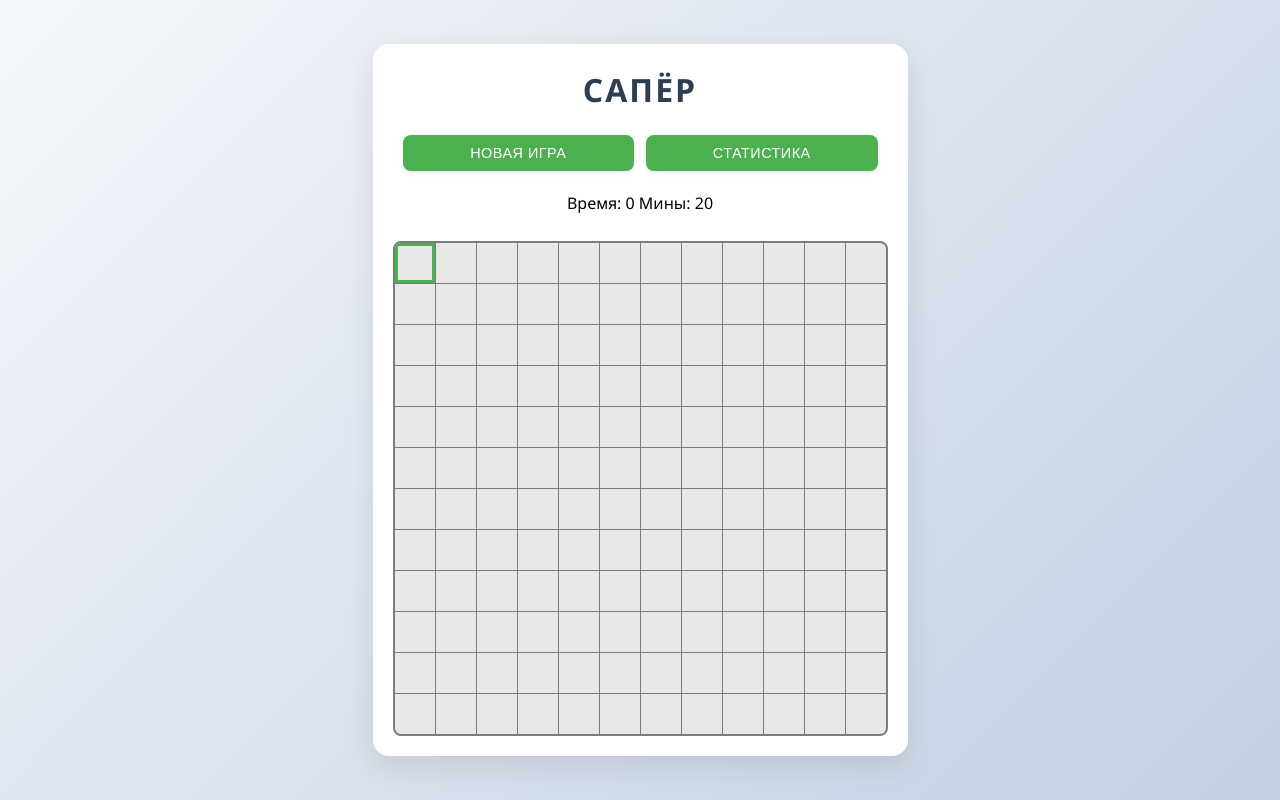
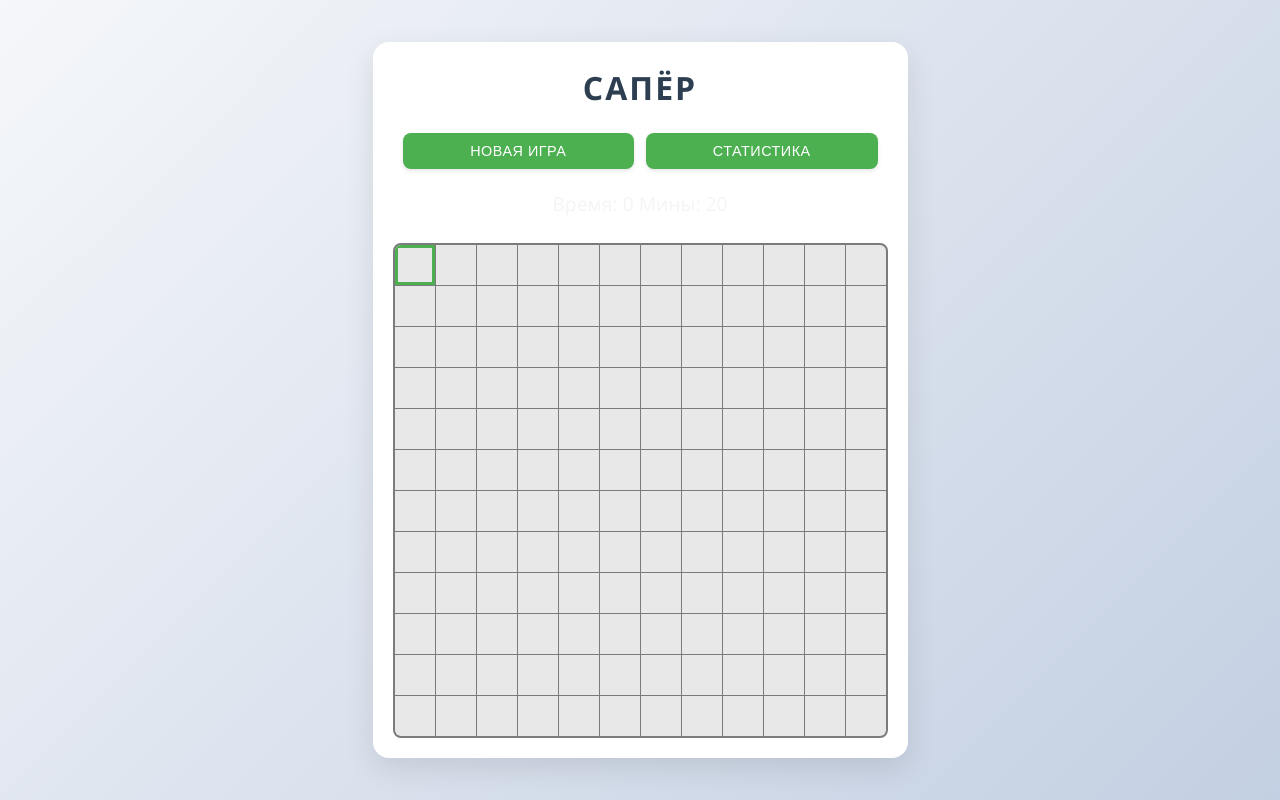
Before and after one commit to SNAcorp/shabalin, a FastAPI app: page /mineswipper in a window 1280 px wide. Run offline with FastAPI, Linux system fonts and the light colour scheme.

Commit message:
Innitial Commit

```diff
--- a/app/static/style.css
+++ b/app/static/style.css
@@ -56,6 +56,10 @@ h1 {
     gap: 12px;
     margin: 20px 0;
     padding: 0 10px;
+    text-align: center;
+}
+
+.inf {
     font-size: 1.2rem;
     color: whitesmoke;
     font-weight: 500;
--- a/app/templates/mineswipper.html
+++ b/app/templates/mineswipper.html
@@ -14,8 +14,10 @@
                 <button id="newGame">Новая игра</button>
                 <button id="showStats">Статистика</button>
             </div>
-            <span id="timer">Время: 0</span>
-            <span id="mines">Мины: 0</span>
+            <div class="inf">
+                <span id="timer">Время: 0</span>
+                <span id="mines">Мины: 0</span>
+            </div>
         </header>
 
         <div id="gameBoard" class="game-board"></div>
```
